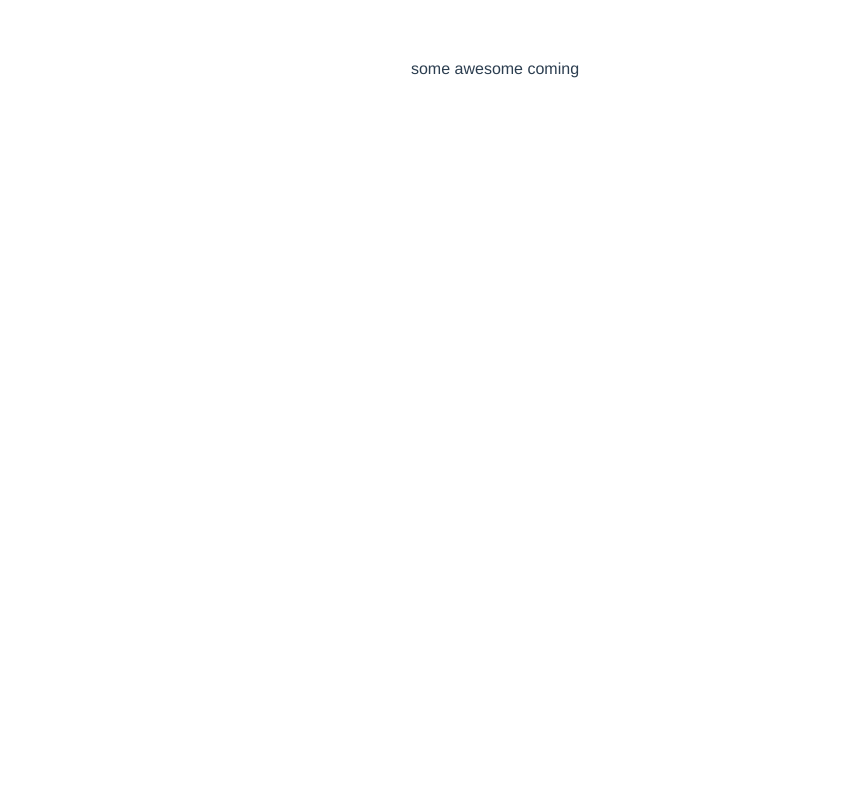
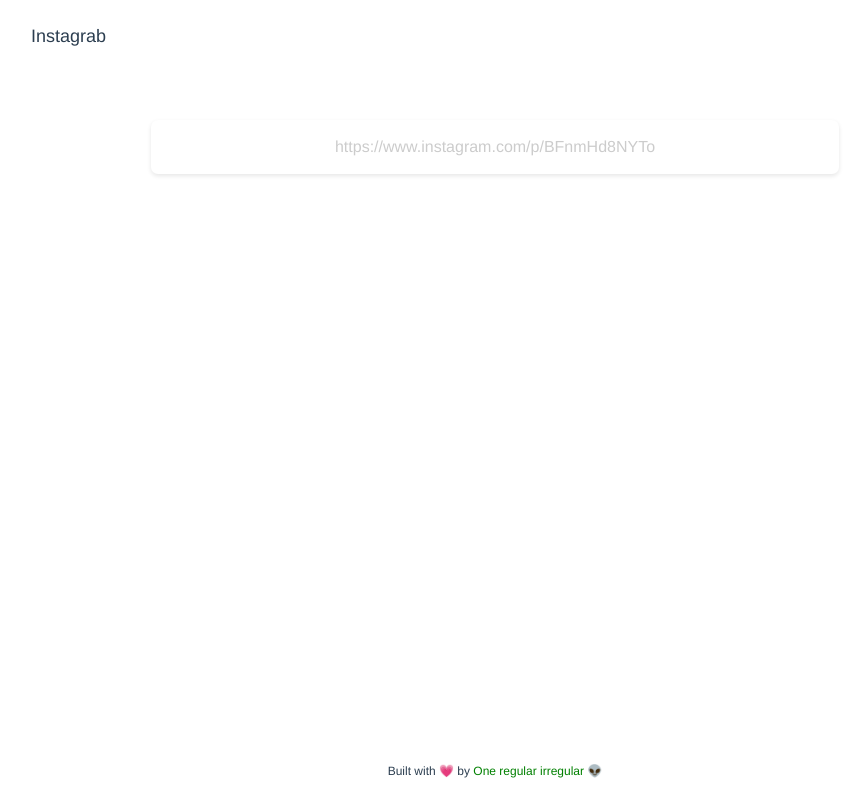
Before and after one commit to isurajmehra/instagrab, a Vue app: page / in a window 1280 px wide. Shown: the whole page, without its empty margins (145-1011 px from the left). Built offline with nearby package versions, Linux system fonts and the light colour scheme.

Commit message:
implement ig grab feature

```diff
--- a/package.json
+++ b/package.json
@@ -5,9 +5,11 @@
   "scripts": {
     "serve": "vue-cli-service serve",
     "build": "vue-cli-service build",
-    "lint": "vue-cli-service lint"
+    "lint": "vue-cli-service lint",
+    "fix": "vue-cli-service lint --fix"
   },
   "dependencies": {
+    "axios": "^0.19.0",
     "core-js": "^2.6.5",
     "vue": "^2.6.10"
   },
--- a/public/index.html
+++ b/public/index.html
@@ -4,8 +4,9 @@
     <meta charset="utf-8">
     <meta http-equiv="X-UA-Compatible" content="IE=edge">
     <meta name="viewport" content="width=device-width,initial-scale=1.0">
+    <meta name="theme-color" content="#222">
     <link rel="icon" href="<%= BASE_URL %>favicon.ico">
-    <title>instagrab</title>
+    <title>Instagrab 🤳 - Download Instagram Picture & Videos</title>
   </head>
   <body>
     <noscript>
--- a/src/App.vue
+++ b/src/App.vue
@@ -1,25 +1,199 @@
 <template>
   <div id="app">
-    some awesome coming
+    <header class="header">
+      <nav>
+         <a href="#" class="logo">Instagrab</a>
+      </nav>
+    </header>
+    <main class="main">
+      <Loader v-if="loading"/>
+      <div class="form">
+        <form @submit.prevent="submitForm">
+          <div>
+            <input
+              v-model="url"
+              type="text"
+              ref="urlInput"
+              placeholder="https://www.instagram.com/p/BFnmHd8NYTo"
+              required="required"
+              @focus="handleFocus"
+              @input="handleInput">
+          </div>
+        </form>
+      </div>
+      <div v-if="error" class="error">
+        <h2>Ooops...!</h2>
+        <p v-html="error"></p>
+      </div>
+      <div class="result" v-if="items.length">
+        <MediaList :items="items"/>
+      </div>
+    </main>
+    <footer class="credit">
+      <p>Built with 💗 by <a href="https://twitter.com/ibenddrules" target="_blank">One regular irregular 👽</a></p>
+    </footer>
   </div>
 </template>
 
 <script>
+import MediaList from '@/components/MediaList.vue';
+import Loader from '@/components/Loader.vue';
+
+import getPosts from './instagram';
 
 export default {
   name: 'app',
   components: {
+    MediaList,
+    Loader,
+  },
+  data: () => ({
+    url: '',
+    items: [],
+    error: null,
+    loading: false,
+  }),
+  computed: {
+    validUrl() {
+      const regex = /^(((https?):\/\/)?([w|W]{3}\.)+instagram.com\/p\/[a-zA-Z0-9-_]+)\/.*/;
+      return regex.test(this.url) ? this.url.match(regex)[1] : null;
+    },
+  },
+  methods: {
+    handleInput() {
+      if (this.validUrl) {
+        this.items = [];
+        getPosts(this.validUrl).then((items) => {
+          this.items = items;
+          this.url = '';
+          // blur input
+          this.$refs.urlInput.blur();
+        }).catch(() => null); // fail silently
+      }
+    },
+
+    handleFocus() {
+      this.error = null;
+    },
+
+    submitForm() {
+      if (this.validUrl) {
+        this.loading = true;
+        this.items = [];
+        getPosts(this.validUrl).then((items) => {
+          this.items = items;
+          this.url = '';
+        }).catch(() => {
+          this.error = 'Something went wrong 😰. Make sure the instagram post is available,<br> double check your internet connection, then try again.';
+        });
+      } else {
+        this.error = 'Not a valid Instagram url 😒';
+      }
+
+      this.loading = false;
+      // blur input
+      this.$refs.urlInput.blur();
+    },
   },
 };
 </script>
 
 <style lang="scss">
+  * {
+    margin: 0;
+    padding: 0;
+    outline: 0;
+    box-sizing: border-box;
+    -webkit-tap-highlight-color: rgba(0,0,0,0);
+    -webkit-tap-highlight-color: transparent;
+  }
+
   #app {
     font-family: 'Avenir', Helvetica, Arial, sans-serif;
     -webkit-font-smoothing: antialiased;
     -moz-osx-font-smoothing: grayscale;
+    color: #2c3e50;
+    display: flex;
+    line-height: 1.5;
+    font-size: 15px;
+    min-height: 100vh;
+    flex-direction: column;
+  }
+
+  a {
+    text-decoration: none;
+    color: inherit;
+  }
+
+  .header {
+    max-width: 960px;
+    padding: 23px 16px 60px;
+    width: 100%;
+    margin: 0 auto;
+  }
+
+  .main {
+    flex: 1;
+    max-width: 720px;
+    margin: 0 auto;
+    width: 100%;
+    padding: 0 16px;
+  }
+
+  .logo {
+    font-size: 18px;
+  }
+
+  input[type="text"] {
+    border: 0;
+    padding: 18px 24px;
+    font-size: 16px;
+    font-family: inherit;
+    width: 100%;
+    font-weight: 400;
+    border-radius: 7px;
+    display: block;
+    color: inherit;
     text-align: center;
-  color: #2c3e50;
-  margin-top: 60px;
+    box-shadow: 0 2px 4px rgba(20,20,20,.1);
+    transition: .3s ease;
+
+    &:hover {
+      box-shadow: 5px 20px 60px rgba(20, 20, 20, .1);
+    }
+
+    &::placeholder {
+      color: #ccc;
+      font-weight: 400;
+    }
+  }
+
+  .form {
+    margin: 10px 0 60px;
+  }
+
+  .error {
+    margin-top: 45px;
+    text-align: center;
+
+    & h2 {
+      font-weight: 300;
+      font-size: 24px;
+      margin-bottom: 5px;
+    }
+
+    & p {
+      font-size: 16px;
+      color: #e7554a;
+    }
+  }
+  .credit {
+    text-align: center;
+    font-size: 12px;
+    padding: 30px 0 20px;
+
+    a {
+      color: green;
+    }
   }
 </style>
--- /dev/null
+++ b/src/components/Loader.vue
@@ -0,0 +1,39 @@
+<template>
+  <div class="loader">
+    loading{{'.'.repeat(level)}}
+  </div>
+</template>
+
+<script>
+const MAX_LOADING_LEVEL = 3;
+
+export default {
+  name: 'Loader',
+  mounted() {
+    setInterval(this.load, 500);
+  },
+  destroyed() {
+    clearInterval(this.load);
+  },
+  methods: {
+    load() {
+      if (this.level === MAX_LOADING_LEVEL) {
+        this.level = 0;
+      } else {
+        this.level = this.level + 1;
+      }
+    },
+  },
+  data() {
+    return {
+      level: 1,
+    };
+  },
+};
+</script>
+
+<style>
+  .loader {
+    text-align: center;
+  }
+</style>
--- /dev/null
+++ b/src/components/MediaList.vue
@@ -0,0 +1,183 @@
+<template>
+  <div class="media">
+    <div class="media-counter">
+      <div v-for="(_, $index) in items"
+        :key="$index"
+        :class="['dot', {active: $index === currentIndex }]">
+      </div>
+    </div>
+    <div style="position: relative">
+      <ul class="media-items">
+        <li v-for="(item, $index) in items"
+            :key="$index"
+            v-show="$index === currentIndex">
+          <img v-if="item.media_type === 1" :src="item.url" alt="" class="graph-image">
+          <video v-else :src="item.url" class="graph-video" controls></video>
+        </li>
+      </ul>
+
+      <!-- controls -->
+      <button @click="previous" v-if="currentIndex > 0" class="previous">
+        <div class="icon-button">
+          <i class="chevron-left"></i>
+        </div>
+      </button>
+      <button @click="next" v-if="currentIndex < items.length-1" class="next">
+        <div class="icon-button">
+          <i class="chevron-right"></i>
+        </div>
+      </button>
+    </div>
+
+    <div class="download">
+      <a :href="items[currentIndex].url" download class="download">Download</a>
+    </div>
+  </div>
+</template>
+
+<script>
+
+export default {
+  name: 'MediaList',
+  props: {
+    items: {
+      type: Array,
+      required: true,
+    },
+  },
+  data: () => ({
+    currentIndex: 0,
+  }),
+  methods: {
+    next() {
+      this.currentIndex = this.currentIndex + 1;
+    },
+    previous() {
+      this.currentIndex = this.currentIndex - 1;
+    },
+  },
+};
+</script>
+
+
+<style lang="scss">
+
+  button {
+    border: 0;
+    outline: 0;
+    cursor: pointer;
+  }
+
+  .media {
+    margin: 16px auto;
+    max-width: 300px;
+  }
+
+  @media only screen and (min-width: 768px) {
+    .media {
+      max-width: 500px;
+    }
+  }
+
+  .media-items {
+    list-style: none;
+    position: relative;
+  }
+
+  .media-counter {
+    text-align: center;
+    display: flex;
+    justify-content: center;
+    margin-bottom: 10px;
+
+    .dot {
+      height: 8px;
+      width: 8px;
+      border: 1px solid #222;
+      border-radius: 50%;
+      margin-right: 4px;
+    }
+
+    .dot.active {
+      background: #222;
+    }
+  }
+
+  .download {
+    margin-top: 14px;
+    display: flex;
+    justify-content: flex-end;
+    align-items: center;
+
+    & a {
+      padding: 8px 16px;
+      background: #fff;
+      box-shadow: 0 2px 4px rgba(22,22,22,.2);
+      border-radius: 3px;
+      color: inherit;
+      font-weight: 500;
+      font-size: 16px;
+      letter-spacing: 1px;
+      transition: .3s ease;
+
+      &:hover {
+        box-shadow: 0px 5px 52px rgba(22,22,22,.4)
+      }
+    }
+  }
+
+  .icon-button {
+    display: flex;
+    width: 20px;
+    height: 20px;
+    border-radius: 100%;
+    background: #fff;
+    position: relative;
+    box-shadow: 0px 2px 10px rgba(22,22,22,.2);
+
+    & i {
+      display: inline-block;
+      width: 6px;
+      height: 6px;
+      position: absolute;
+      top: (20px - 6px)/2;
+
+    }
+
+    .chevron-right {
+      border-right: 1.2px solid #bbb;
+      border-bottom: 1.2px solid #bbb;
+      transform: rotate(-45deg);
+      left: (20px - 8px) / 2;
+    }
+
+    .chevron-left {
+      border-left: 1.2px solid #bbb;
+      border-bottom: 1.2px solid #bbb;
+      transform: rotate(45deg);
+      right: (20px - 8px) / 2;
+    }
+  }
+
+  .previous, .next {
+    position: absolute;
+    padding: 16px 8px;
+    top: 50%;
+    transform: translateY(-50%);
+    background: transparent;
+    display: inline-block;
+  }
+
+  .previous {
+    left: 0;
+  }
+
+  .next {
+    right: 0;
+  }
+
+  .graph-video, .graph-image {
+    height: auto;
+    width: 100%;
+  }
+</style>
--- /dev/null
+++ b/src/instagram.js
@@ -0,0 +1,25 @@
+const axios = require('axios');
+
+const extractMediaFromNode = node => (
+  node.is_video
+    ? { media_type: 2, url: node.video_url }
+    : { media_type: 1, url: node.display_url }
+);
+
+export default function getPosts(url) {
+  // url format ➡ https://www.instagram.com/p/
+  return new Promise((resolve, reject) => {
+    const apiUrl = `${url}/?__a=1`;
+    axios.get(apiUrl).then(({ data }) => {
+      const media = data.graphql.shortcode_media;
+      // multiple posts
+      const children = media.edge_sidecar_to_children;
+      const posts = children
+        ? children.edges.map(edge => extractMediaFromNode(edge.node))
+        : [extractMediaFromNode(media)];
+
+      resolve(posts);
+    })
+      .catch(error => reject(error));
+  });
+}
```
Also changed, not shown: 2 other files (tests, documents, lock files or other folders). Lines whose indentation alone changed are shown as unchanged.
